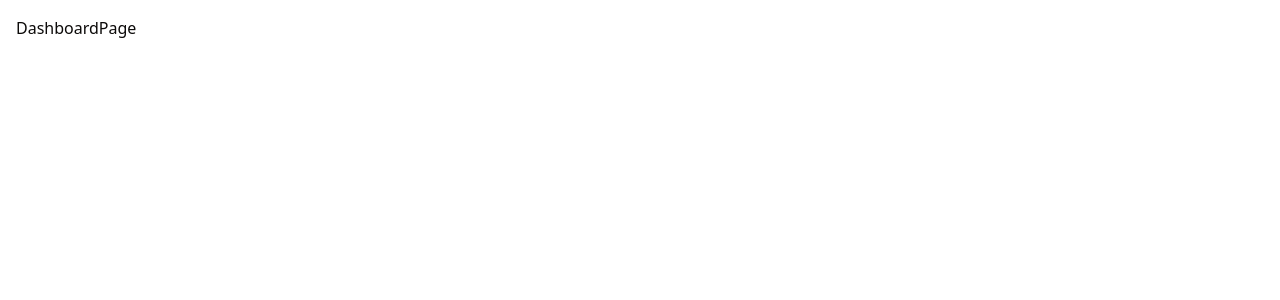
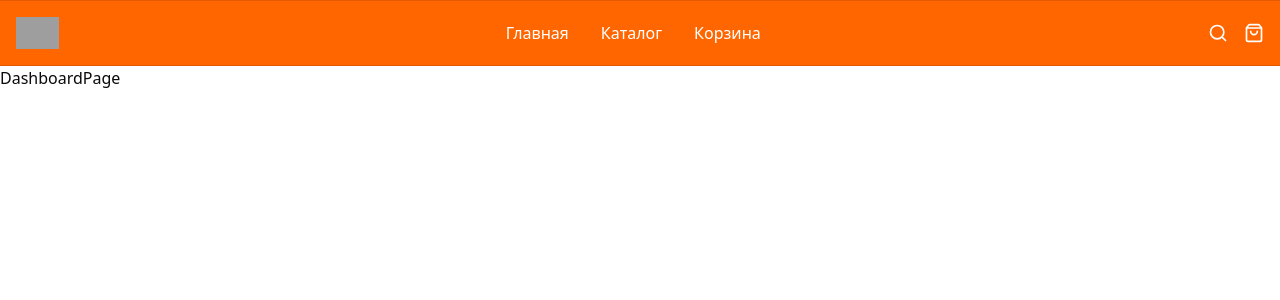
Before and after one commit to xddprog/flowers_store, a React (Vite) app in the folder frontend/: page /dashboard in a window 1280 px wide. Shown: the top 300 px of the page. Built offline with nearby package versions, Linux system fonts and the light colour scheme; grey boxes are pictures that could not be loaded.

Commit message:
feat: integrate Header component into RootPage layout

```diff
--- a/frontend/src/pages/(main)/rootPage/ui/rootPage.tsx
+++ b/frontend/src/pages/(main)/rootPage/ui/rootPage.tsx
@@ -1,6 +1,7 @@
 import { Image } from "@/shared/ui/image/image";
 import { Suspense } from "react";
 import { Outlet } from "react-router-dom";
+import { Header } from "@/widgets/header";
 
 const RootPage = () => {
   return (
@@ -15,8 +16,9 @@ const RootPage = () => {
         </div>
       }
     >
-      <div className="h-screen relative">
-        <main className="w-full h-full p-4">
+      <div className="h-screen relative flex flex-col">
+        <Header />
+        <main className="w-full flex-1">
           <Outlet />
         </main>
       </div>
--- /dev/null
+++ b/frontend/src/widgets/header/index.ts
@@ -0,0 +1 @@
+export { Header } from "./ui/header";
--- /dev/null
+++ b/frontend/src/widgets/header/ui/header.tsx
@@ -0,0 +1,62 @@
+import { Link } from "react-router-dom";
+import { Search, ShoppingBag } from "lucide-react";
+import { Image } from "@/shared/ui/image/image";
+import { ERouteNames } from "@/shared/lib/routeVariables";
+
+export const Header = () => {
+  return (
+    <header className="w-full bg-[#FF6600] border-t border-b border-[#E55A00]">
+      <div className="container mx-auto px-4">
+        <div className="flex items-center justify-between h-16">
+          {/* Логотип */}
+          <Link to={ERouteNames.DEFAULT_ROUTE} className="flex items-center">
+            <Image
+              src="/images/LASCOVO_white-no-BG-hori 1.png"
+              alt="LASCOVO Logo"
+              className="h-8 w-auto"
+              loading="eager"
+            />
+          </Link>
+
+          {/* Навигация */}
+          <nav className="flex items-center gap-8">
+            <Link
+              to={ERouteNames.DEFAULT_ROUTE}
+              className="text-white font-sans text-base hover:opacity-80 transition-opacity"
+            >
+              Главная
+            </Link>
+            <Link
+              to="#"
+              className="text-white font-sans text-base hover:opacity-80 transition-opacity"
+            >
+              Каталог
+            </Link>
+            <Link
+              to="#"
+              className="text-white font-sans text-base hover:opacity-80 transition-opacity"
+            >
+              Корзина
+            </Link>
+          </nav>
+
+          {/* Иконки */}
+          <div className="flex items-center gap-4">
+            <button
+              className="text-white hover:opacity-80 transition-opacity"
+              aria-label="Поиск"
+            >
+              <Search size={20} />
+            </button>
+            <button
+              className="text-white hover:opacity-80 transition-opacity"
+              aria-label="Корзина"
+            >
+              <ShoppingBag size={20} />
+            </button>
+          </div>
+        </div>
+      </div>
+    </header>
+  );
+};
```
